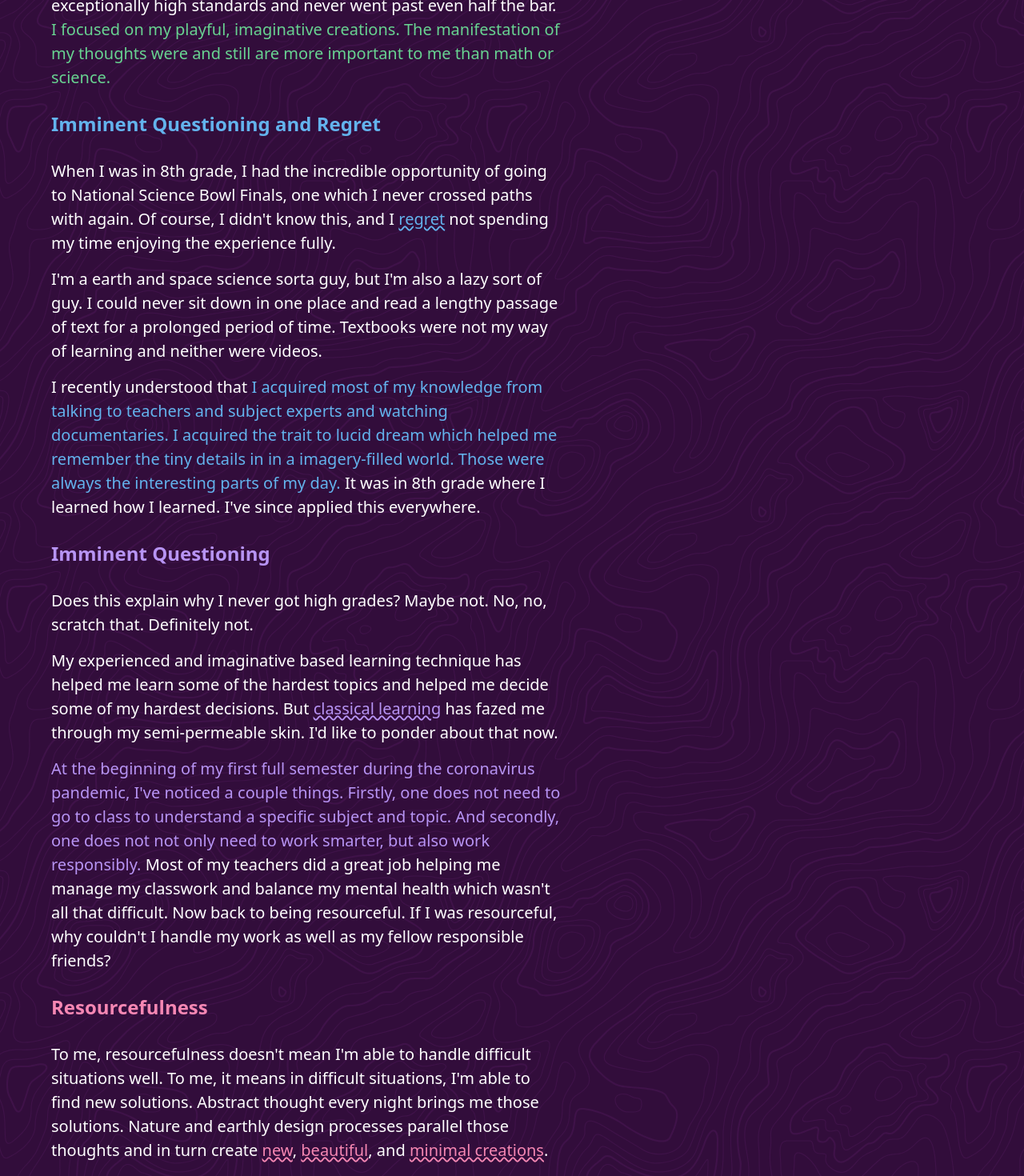
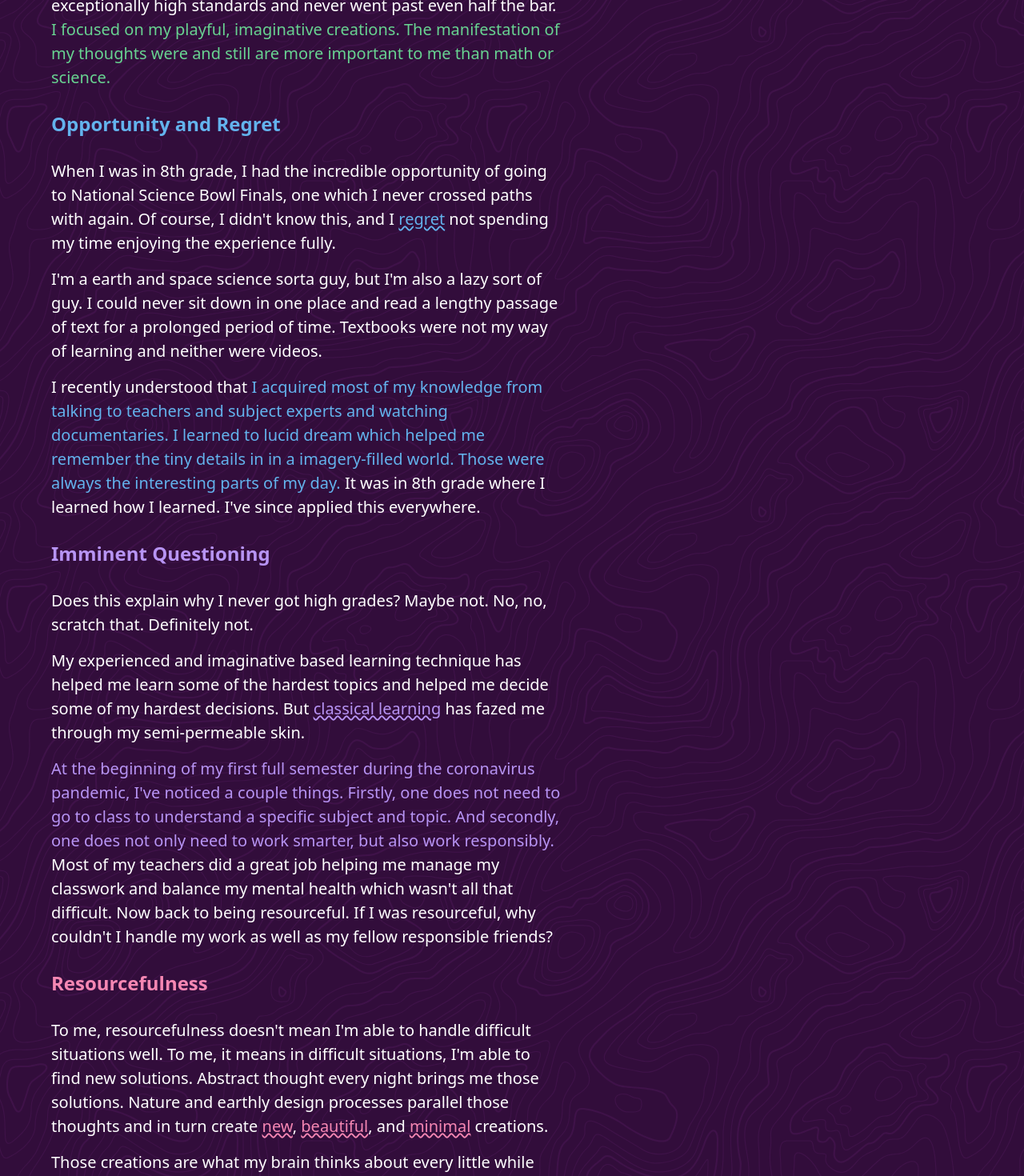
Before and after one commit to sarthaktexas/website-v2, a Next.js app: page /manifesto in a window 1280 px wide. Shown: the part 1520-2990 px from the top of the page at 80% size. Built offline with nearby package versions, Linux system fonts and the light colour scheme.

Commit message:
✏️ Fix Typos

```diff
--- a/pages/index.js
+++ b/pages/index.js
@@ -18,7 +18,7 @@ export default function IndexPage() {
             I'm an ambitious high schooler with a keen eye for <span className="text-pink-500 underline">design</span> and I love expressing my <span className="text-purple-400 underline">creativity</span> in various ways. You can often catch me designing the school yearbook or the newest, weirdest idea that came out of my noggin.
           </h3>
           <h3 className="text-left text-white text-xl font-sans leading-normal pt-4 md:max-w-screen-sm lg:max-w-screen-sm">
-            I currently live and attend school down in the heart of the Texas hill country with my playful (and more responsible) friends. I'm a stacked AP student with an interest in going into the biomedical or creative arts fields.
+            I currently live and attend school down in the heart of the Texas hill country with my playful (and more responsible) friends. I'm a stacked AP student with an interest in going into the biomedical or creative arts field.
           </h3>
           {/* <div id="manifesto-button" className="my-4">
             <a href="/manifesto" className="bg-transparent bg-gradient-to-r hover:from-purple-400 hover:via-pink-500 hover:to-red-500 text-white font-bold hover:text-white py-2 px-2 border border-red-500 hover:border-transparent rounded">
--- a/pages/manifesto.js
+++ b/pages/manifesto.js
@@ -8,7 +8,7 @@ export default function manifestoPage() {
         <>
             <Head />
             <Nav />
-            <div className="mx-16 mt-4">
+            <div className="mx-8 md:mx-10 lg:mx-16 mt-4">
             <h2 className="text-5xl text-left text-red-400 font-bold font-sans leading-none pb-4 pt-16">
                 Pondering and Contemplation
                 <br />
@@ -53,7 +53,7 @@ export default function manifestoPage() {
                     </span>
                 </p>
             </h3>
-            <h2 className="text-2xl text-left text-blue-400 font-bold font-sans leading-none py-4">Imminent Questioning and Regret</h2>
+            <h2 className="text-2xl text-left text-blue-400 font-bold font-sans leading-none py-4">Opportunity and Regret</h2>
             <h3 className="text-left text-white text-xl font-sans leading-normal pt-4 md:max-w-screen-sm lg:max-w-screen-sm">
             <p className="story">
                 When I was in 8th grade, I had the incredible opportunity of going to National Science Bowl Finals, one which I never crossed paths with again. Of course, I didn't know this, and I <span className="text-blue-400 underline">regret</span> not spending my time enjoying the experience fully.
@@ -62,7 +62,7 @@ export default function manifestoPage() {
                 I'm a earth and space science sorta guy, but I'm also a lazy sort of guy. I could never sit down in one place and read a lengthy passage of text for a prolonged period of time. Textbooks were not my way of learning and neither were videos.
             </p>
             <p className="story">
-                I recently understood that <span className="text-blue-400">I acquired most of my knowledge from talking to teachers and subject experts and watching documentaries. I acquired the trait to lucid dream which helped me remember the tiny details in in a imagery-filled world. Those were always the interesting parts of my day.</span> It was in 8th grade where I learned how I learned. I've since applied this everywhere.
+                I recently understood that <span className="text-blue-400">I acquired most of my knowledge from talking to teachers and subject experts and watching documentaries. I learned to lucid dream which helped me remember the tiny details in in a imagery-filled world. Those were always the interesting parts of my day.</span> It was in 8th grade where I learned how I learned. I've since applied this everywhere.
             </p>
             </h3>
             <h2 className="text-2xl text-left text-purple-400 font-bold font-sans leading-none py-4">Imminent Questioning</h2>
@@ -71,22 +71,22 @@ export default function manifestoPage() {
                 Does this explain why I never got high grades? Maybe not. No, no, scratch that. Definitely not.
             </p>
             <p className="story">
-                My experienced and imaginative based learning technique has helped me learn some of the hardest topics and helped me decide some of my hardest decisions. But <span className="text-purple-400 underline">classical learning</span> has fazed me through my semi-permeable skin. I'd like to ponder about that now.
+                My experienced and imaginative based learning technique has helped me learn some of the hardest topics and helped me decide some of my hardest decisions. But <span className="text-purple-400 underline">classical learning</span> has fazed me through my semi-permeable skin.
             </p>
             <p className="story">
-                <span className="text-purple-400">At the beginning of my first full semester during the coronavirus pandemic, I've noticed a couple things. Firstly, one does not need to go to class to understand a specific subject and topic. And secondly, one does not not only need to work smarter, but also work responsibly.</span> Most of my teachers did a great job helping me manage my classwork and balance my mental health which wasn't all that difficult. Now back to being resourceful. If I was resourceful, why couldn't I handle my work as well as my fellow responsible friends?
+                <span className="text-purple-400">At the beginning of my first full semester during the coronavirus pandemic, I've noticed a couple things. Firstly, one does not need to go to class to understand a specific subject and topic. And secondly, one does not only need to work smarter, but also work responsibly.</span> Most of my teachers did a great job helping me manage my classwork and balance my mental health which wasn't all that difficult. Now back to being resourceful. If I was resourceful, why couldn't I handle my work as well as my fellow responsible friends?
             </p>
             </h3>
             <h2 className="text-2xl text-left text-pink-400 font-bold font-sans leading-none py-4">Resourcefulness</h2>
             <h3 className="text-left text-white text-xl font-sans leading-normal pt-4 md:max-w-screen-sm lg:max-w-screen-sm">
             <p className="story">
-                To me, resourcefulness doesn't mean I'm able to handle difficult situations well. To me, it means in difficult situations, I'm able to find new solutions. Abstract thought every night brings me those solutions. Nature and earthly design processes parallel those thoughts and in turn create <span className="text-pink-400 underline">new</span>, <span className="text-pink-400 underline">beautiful</span>, and <span className="text-pink-400 underline">minimal creations</span>.
+                To me, resourcefulness doesn't mean I'm able to handle difficult situations well. To me, it means in difficult situations, I'm able to find new solutions. Abstract thought every night brings me those solutions. Nature and earthly design processes parallel those thoughts and in turn create <span className="text-pink-400 underline">new</span>, <span className="text-pink-400 underline">beautiful</span>, and <span className="text-pink-400 underline">minimal</span> creations.
             </p>
             <p className="story">
                 Those creations are what my brain thinks about every little while now and then. I focus on what I think matters. I'm a software developer and designer now. <span className="text-pink-400">Those moments with Play-Doh and the abstract thoughts at night quietly metamorphosed into who I am today. Whimsical thoughts and fantastical dreams characterize how I think about topics from the maths and sciences to the creative arts and social studies. I notice the sounds around me and it inspires me to create and motivates me to finish. Ambience is the best noise for creation in my opinion and creation is what fuels thought and produces knowledge.</span>
             </p>
             <p className="story">
-                As I mold the Play-Doh of my memories into complex, three-dimensional structures, I think about what I've done to get to the point I'm at, and what I can do to become better. Whether that be the obvious or the opinionated, I strive to become more <span className="text-pink-400 underline">inventive</span> and <span className="text-pink-400 underline">resourceful</span> on my journey throughout life. So come, think and create with me!
+                As I mold the Play-Doh of my memories into complex, three-dimensional thoughts, I think about what I've done to get to the point I'm at, and what I can do to become better. Whether that be the obvious or the opinionated, I strive to become more <span className="text-pink-400 underline">inventive</span> and <span className="text-pink-400 underline">resourceful</span> on my journey throughout life. I've learned that to be heard, you must make some noise, and so starts the bang. My life is my own and the future is up to us. So go think, dream, and create. Express yourself like you've never before.
             </p>
         </h3>
                 <Signature />
```
